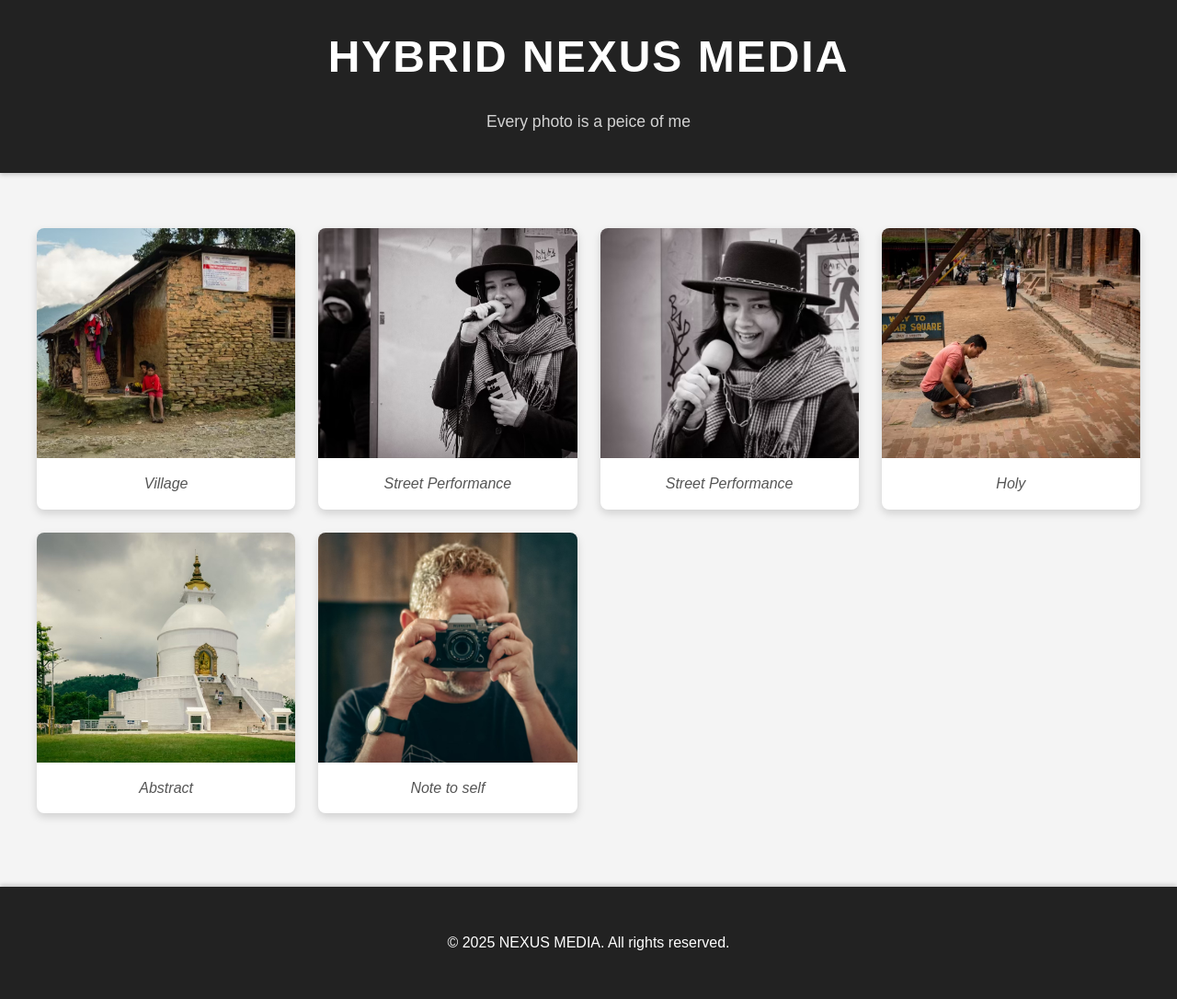
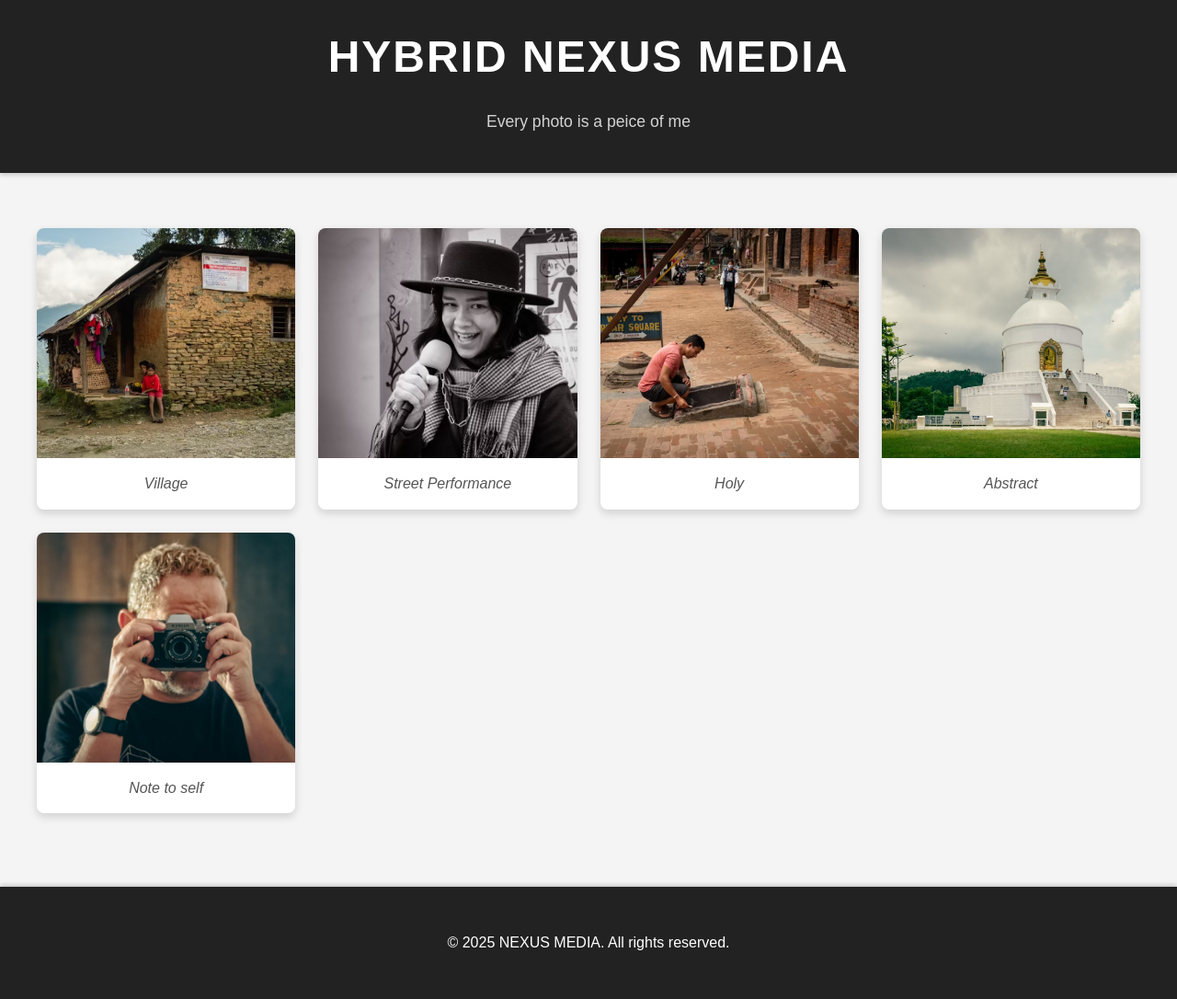
Before and after one commit to hybridnexus/nexusmedia, a Jekyll site: the page index.html, which Jekyll copies as it is, in a window 1280 px wide. Shown: the whole page at 92% size. Built offline with Jekyll 4.4.1, drawn with Linux system fonts in a browser that asks for light colours.

Commit message:
Update index.html

```diff
--- a/index.html
+++ b/index.html
@@ -131,10 +131,6 @@
                 <img src="images/photo1.jpg" alt="Placeholder Image 1">
                 <p>Village</p>
             </div>
-            <div class="photo-item">
-                <img src="images/photo2.jpg" alt="Placeholder Image 2">
-                <p>Street Performance</p>
-            </div>
 
             <div class="photo-item">
                 <img src="images/photo4.jpg" alt="Placeholder Image 4">
```
